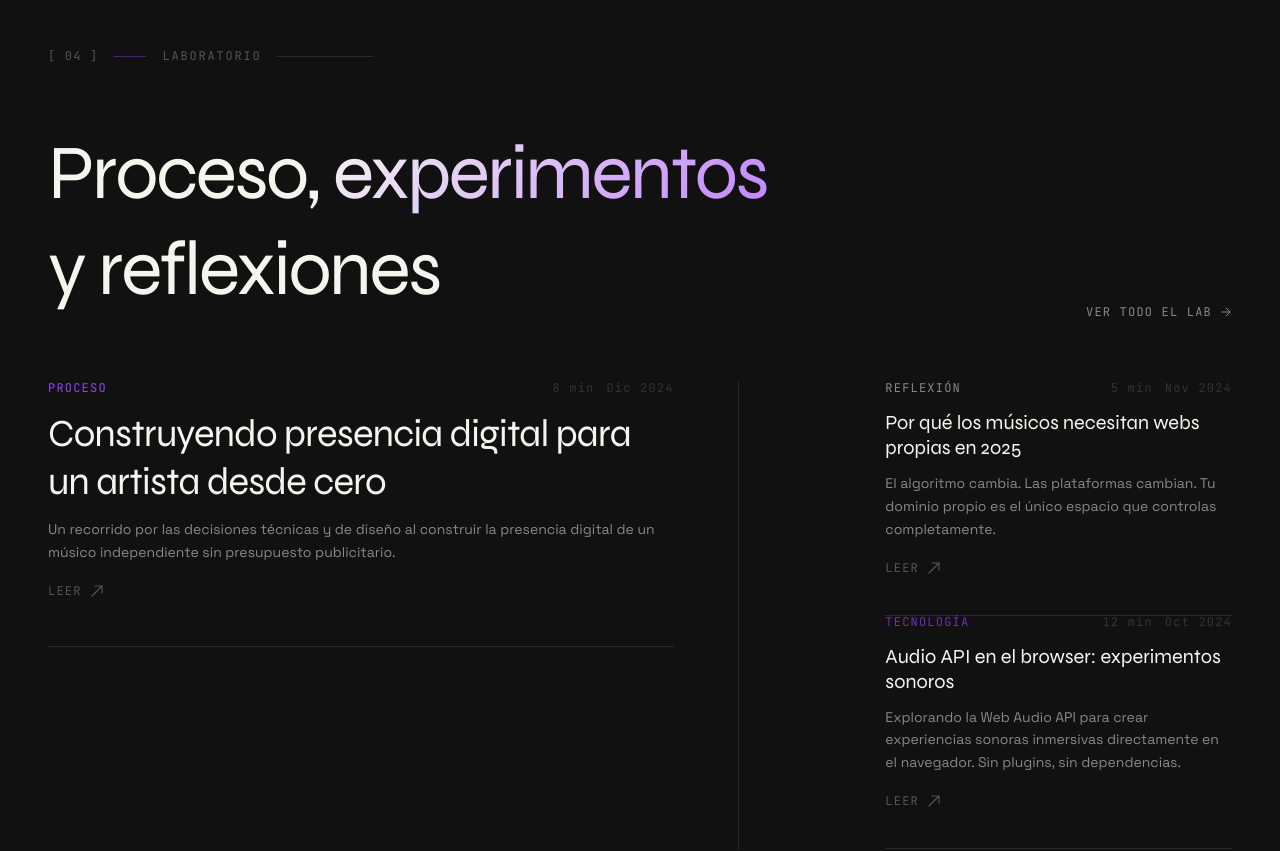
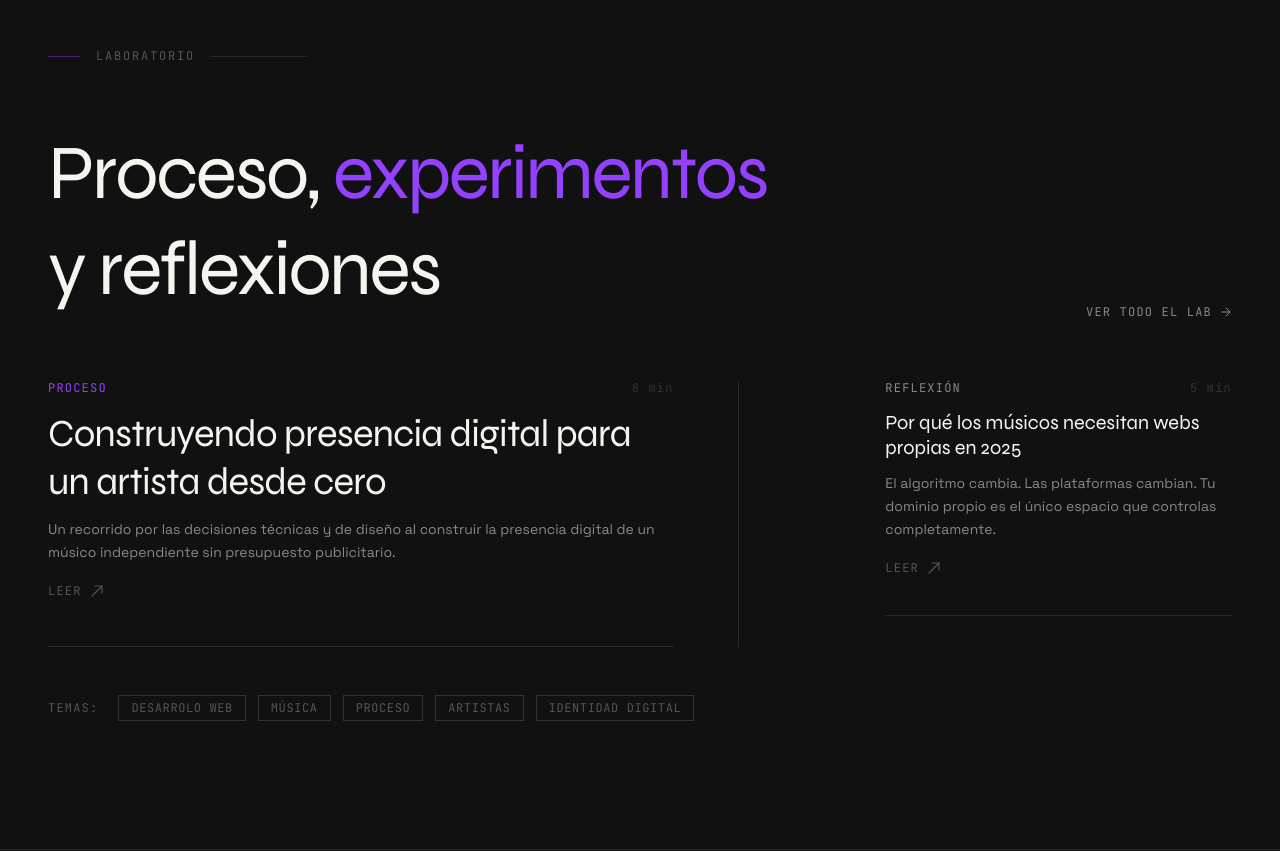
Before and after one commit to FrequencyStudio-dev/frequencystudio-web, a Next.js app: page / in a window 1280 px wide. Shown: the part 4220-5071 px from the top of the page. Built offline with nearby package versions, Linux system fonts and the light colour scheme.

Commit message:
style: refine lab section layout

```diff
--- a/src/components/sections/LabSection.tsx
+++ b/src/components/sections/LabSection.tsx
@@ -5,7 +5,6 @@ const posts: LabPost[] = [
   {
     title: "Construyendo presencia digital para un artista desde cero",
     category: "Proceso",
-    date: "Dic 2024",
     excerpt:
       "Un recorrido por las decisiones técnicas y de diseño al construir la presencia digital de un músico independiente sin presupuesto publicitario.",
     readTime: "8 min",
@@ -13,19 +12,11 @@ const posts: LabPost[] = [
   {
     title: "Por qué los músicos necesitan webs propias en 2025",
     category: "Reflexión",
-    date: "Nov 2024",
     excerpt:
       "El algoritmo cambia. Las plataformas cambian. Tu dominio propio es el único espacio que controlas completamente.",
     readTime: "5 min",
   },
-  {
-    title: "Audio API en el browser: experimentos sonoros",
-    category: "Tecnología",
-    date: "Oct 2024",
-    excerpt:
-      "Explorando la Web Audio API para crear experiencias sonoras inmersivas directamente en el navegador. Sin plugins, sin dependencias.",
-    readTime: "12 min",
-  },
+
 ];
 
 function PostCard({ post, index, large = false }: { post: LabPost; index: number; large?: boolean }) {
@@ -44,7 +35,6 @@ function PostCard({ post, index, large = false }: { post: LabPost; index: number
           </span>
           <div className="flex items-center gap-3 text-ink-dim/50 flex-shrink-0">
             <span className="font-mono text-label">{post.readTime}</span>
-            <span className="font-mono text-label">{post.date}</span>
           </div>
         </div>
 
@@ -77,10 +67,10 @@ export function LabSection() {
       <div className="max-w-7xl mx-auto px-6 lg:px-12">
         <div className="flex flex-col lg:flex-row lg:items-end justify-between gap-8 mb-16">
           <div>
-            <SectionLabel label="Laboratorio" index="04" />
+            <SectionLabel label="Laboratorio" />
             <h2 className="font-display text-display-xl text-ink leading-tight">
               Proceso,{" "}
-              <span className="text-gradient-subtle">experimentos</span>
+              <span className="text-violet">experimentos</span>
               <br className="hidden lg:block" /> y reflexiones
             </h2>
           </div>
@@ -116,7 +106,7 @@ export function LabSection() {
             <span className="font-mono text-label text-ink-dim uppercase tracking-widest mr-2">
               Temas:
             </span>
-            {["Diseño Web", "Música", "Proceso", "Next.js", "Artistas", "Audio API", "Identidad Digital"].map(
+            {["Desarrolo Web", "Música", "Proceso", "Artistas", "Identidad Digital"].map(
               (tag) => (
                 <button
                   key={tag}
--- a/src/types/index.ts
+++ b/src/types/index.ts
@@ -26,7 +26,7 @@ export interface Tool {
 export interface LabPost {
   title: string;
   category: string;
-  date: string;
+
   excerpt: string;
   readTime: string;
 }
```
